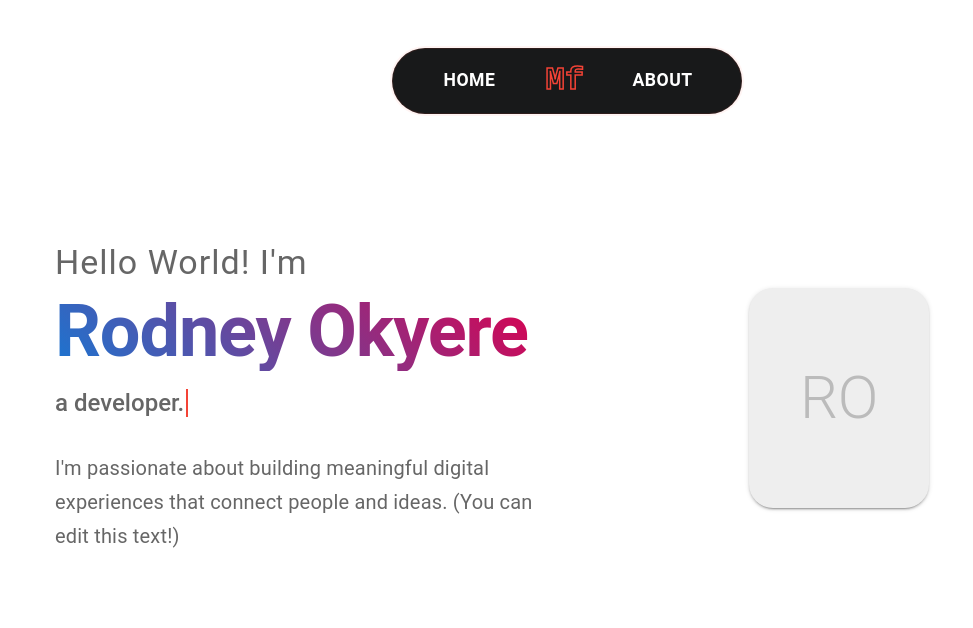
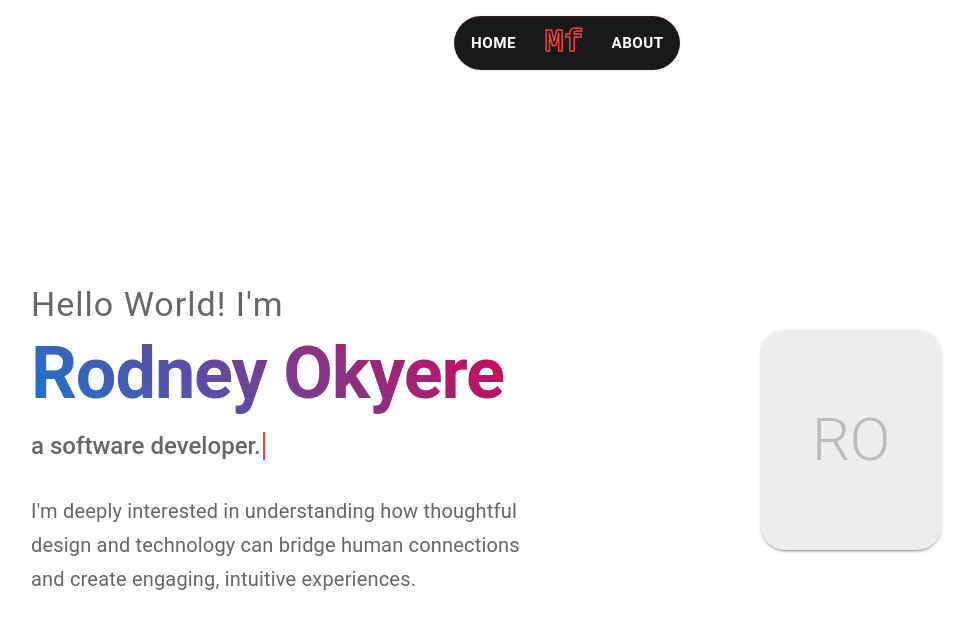
Before and after one commit to prismatiiic/Portfolio, a Next.js app in the folder frontend/: page / in a window 1280 px wide. Shown: the top 628 px of the page, without its empty margins (73-1046 px from the left). Built offline with nearby package versions, Linux system fonts and the light colour scheme.

Commit message:
Working on Projects

```diff
--- a/frontend/src/app/page.tsx
+++ b/frontend/src/app/page.tsx
@@ -1,8 +1,9 @@
 'use client';
 
 import { useState, useEffect } from 'react';
-import { Box, Container, Typography, Paper, useTheme, Avatar, Tab, Tabs } from '@mui/material';
+import { Box, Container, Typography, Paper, useTheme, Avatar, Tab, Tabs, Chip, Button } from '@mui/material';
 import { motion } from 'framer-motion';
+import React, { UIEvent, WheelEvent } from 'react';
 
 function Typewriter({ texts, speed = 80, pause = 1200 }: { texts: string[]; speed?: number; pause?: number }) {
   const [displayed, setDisplayed] = useState('');
@@ -53,6 +54,51 @@ function MfLogoPlaceholder() {
   );
 }
 
+const projects = [
+  {
+    title: 'PAER: Peer-AI Editing Repository',
+    description: "Elevate your cooking skills to the next level! Whether you're new to cooking or a professional, new AI always has something new for you to learn.",
+    tags: ['Onboarding', 'Culinary Education', 'Mobile App'],
+    image: '',
+    link: '#',
+  },
+  {
+    title: 'Music Diary',
+    description: 'A virtual kitchen experience for learning and sharing recipes with friends and family.',
+    tags: ['UX', 'Web App'],
+    image: '',
+    link: '#',
+  },
+  {
+    title: 'DISC.',
+    description: 'A travel platform for seamless booking and trip management.',
+    tags: ['Travel', 'Mobile App'],
+    image: '',
+    link: '#',
+  },
+  {
+    title: 'Project Fellowship',
+    description: 'A project management tool for agile teams.',
+    tags: ['Agile', 'Productivity'],
+    image: '',
+    link: '#',
+  },
+  {
+    title: 'Online Learning Productivity Station',
+    description: 'A collection of my graphic design works.',
+    tags: ['Design', 'Gallery'],
+    image: '',
+    link: '#',
+  },
+  {
+    title: 'Inspecting Dynamics in Discord Communities',
+    description: 'A platform for connecting Echolab alumni and sharing experiences.',
+    tags: ['Community', 'Web App'],
+    image: '',
+    link: '#',
+  },
+];
+
 export default function Home() {
   const theme = useTheme();
   const [tabValue, setTabValue] = useState(0);
@@ -60,11 +106,16 @@ export default function Home() {
   const accentShadow = '0 0 12px 2px rgba(244,67,54,0.15)';
   const tabBg = 'transparent';
   const typewriterTexts = [
-    'a developer.',
-    'a problem solver.',
+    'a software developer.',
+    'an HCI researcher.',
+    'a follower of Jesus Christ.',
+    'a double Hokie.',
+    'an echolab alumni.',
     'a lifelong learner.',
-    'passionate about tech.',
-    'open to new opportunities.'
+    'a manga enthusiast.',
+    'a curator.',
+    'a DJ.',
+    'a gamer.'
   ];
 
   const handleTabChange = (event: React.SyntheticEvent, newValue: number) => {
@@ -72,21 +123,23 @@ export default function Home() {
   };
 
   return (
-    <Container maxWidth="lg" sx={{ minHeight: '100vh', py: 4, display: 'flex', flexDirection: 'column', alignItems: 'center' }}>
+    <Box sx={{ width: '100vw', height: '100vh', overflow: 'hidden' }}>
       {/* Pill-shaped tab navigation at the top */}
+      <Box sx={{ width: '100vw', display: 'flex', justifyContent: 'center', position: 'fixed', top: 0, left: 0, right: 0, zIndex: 10, pt: 2 }}>
         <Paper
           elevation={0}
           sx={{
             borderRadius: 999,
-          px: 2,
-          py: 1,
-          mb: 6,
-          mt: 2,
-          display: 'flex',
+            px: 0.5,
+            py: 0.25,
+            mb: 1,
+            display: 'inline-flex',
             alignItems: 'center',
             background: '#18191a',
             boxShadow: `0 0 0 2px rgba(244,67,54,0.06)`,
             border: `1.5px solid rgba(244,67,54,0.10)`,
+            minWidth: 0,
+            maxWidth: '100vw',
           }}
         >
           <Tabs
@@ -104,12 +157,12 @@ export default function Home() {
               label="Home"
               disableRipple
               sx={{
-              minWidth: 120,
-              px: 4,
-              py: 1.5,
+                minWidth: 70,
+                px: 1.5,
+                py: 0.25,
                 borderRadius: 999,
                 fontWeight: 700,
-              fontSize: '1.1rem',
+                fontSize: '0.95rem',
                 color: '#fff !important',
                 background: tabBg,
                 boxShadow: 'none',
@@ -141,12 +194,12 @@ export default function Home() {
               label="About"
               disableRipple
               sx={{
-              minWidth: 120,
-              px: 4,
-              py: 1.5,
+                minWidth: 70,
+                px: 1.5,
+                py: 0.25,
                 borderRadius: 999,
                 fontWeight: 700,
-              fontSize: '1.1rem',
+                fontSize: '0.95rem',
                 color: '#fff !important',
                 background: tabBg,
                 boxShadow: 'none',
@@ -163,8 +216,20 @@ export default function Home() {
             />
           </Tabs>
         </Paper>
+      </Box>
 
-      {/* Intro section: left-aligned text, right photo placeholder */}
+      {/* Main scrollable area with scroll-snap */}
+      <Box
+        sx={{
+          width: '100vw',
+          height: '100vh',
+          overflowY: 'auto',
+          scrollSnapType: 'y mandatory',
+          scrollBehavior: 'smooth',
+        }}
+      >
+        {/* Slide 1: Intro */}
+        <Box sx={{ width: '100vw', height: '100vh', display: 'flex', alignItems: 'center', justifyContent: 'center', pt: 10, scrollSnapAlign: 'start' }}>
           <Paper
             elevation={0}
             sx={{
@@ -242,8 +307,7 @@ export default function Home() {
                       textAlign: { xs: 'center', md: 'left' },
                     }}
                   >
-                {/* Placeholder for your intro paragraph */}
-                I&apos;m passionate about building meaningful digital experiences that connect people and ideas. (You can edit this text!)
+                    I&apos;m deeply interested in understanding how thoughtful design and technology can bridge human connections and create engaging, intuitive experiences.
                   </Typography>
                 </motion.div>
               </Box>
@@ -254,12 +318,74 @@ export default function Home() {
                   alt="Your photo"
                   sx={{ width: 180, height: 220, borderRadius: 6, bgcolor: '#eee', boxShadow: 2 }}
                 >
-              {/* Placeholder initials or icon */}
                   <Typography variant="h2" sx={{ color: '#bbb' }}>RO</Typography>
                 </Avatar>
               </Box>
             </Box>
           </Paper>
-    </Container>
+        </Box>
+
+        {/* Slide 2: Projects */}
+        <Box sx={{ width: '100vw', height: '100vh', display: 'flex', alignItems: 'center', justifyContent: 'center', pt: 10, bgcolor: 'background.default', scrollSnapAlign: 'start' }}>
+          <Paper
+            elevation={0}
+            sx={{
+              width: '100%',
+              maxWidth: 1400,
+              py: { xs: 4, md: 6 },
+              px: { xs: 1, md: 4 },
+              background: 'transparent',
+              boxShadow: 'none',
+              display: 'flex',
+              flexDirection: 'row',
+              gap: 4,
+              height: { md: '80vh' },
+            }}
+          >
+            {/* Projects Grid */}
+            <Box sx={{ flex: 1, overflowY: 'auto', pl: { md: 4 }, pr: 2, maxHeight: { md: '70vh' } }}>
+              <Typography variant="h3" sx={{ fontWeight: 700, mb: 4 }}>Projects</Typography>
+              <Box sx={{ display: 'grid', gridTemplateColumns: { xs: '1fr', sm: '1fr 1fr' }, gap: 4 }}>
+                {projects.slice(0, 6).map((project, idx) => (
+                  <Paper key={idx} elevation={2} sx={{ borderRadius: 4, p: 3, display: 'flex', flexDirection: 'column', gap: 2, minHeight: 320 }}>
+                    <Box sx={{ display: 'flex', gap: 2, alignItems: 'center', mb: 2 }}>
+                      <Box sx={{ flex: 1 }}>
+                        <Typography variant="h5" sx={{ fontWeight: 600 }}>{project.title}</Typography>
+                        <Box sx={{ display: 'flex', gap: 1, flexWrap: 'wrap', mt: 1 }}>
+                          {project.tags.map((tag, i) => (
+                            <Chip key={i} label={tag} size="small" sx={{ bgcolor: 'rgba(244,67,54,0.08)', color: '#F44336', fontWeight: 500 }} />
+                          ))}
+                        </Box>
+                      </Box>
+                      {/* Project image placeholder */}
+                      <Box sx={{ width: 80, height: 140, bgcolor: '#f5f5f5', borderRadius: 3, display: 'flex', alignItems: 'center', justifyContent: 'center', overflow: 'hidden' }}>
+                        {/* Replace with <img src={project.image} ... /> if you have images */}
+                        <Typography variant="caption" color="text.secondary">Image</Typography>
+                      </Box>
+                    </Box>
+                    <Typography variant="body1" sx={{ color: 'text.secondary', flex: 1 }}>{project.description}</Typography>
+                    <Box sx={{ mt: 2, display: 'flex', justifyContent: 'flex-end' }}>
+                      <Button href={project.link} endIcon={<span>&rarr;</span>} sx={{ color: '#F44336', fontWeight: 600 }}>
+                        View Project
+                      </Button>
+                    </Box>
+                  </Paper>
+                ))}
+              </Box>
+            </Box>
+          </Paper>
+        </Box>
+
+        {/* Slide 3: Skills (placeholder) */}
+        <Box sx={{ width: '100vw', height: '100vh', display: 'flex', alignItems: 'center', justifyContent: 'center', pt: 10, scrollSnapAlign: 'start' }}>
+          <Typography variant="h2">Skills (Coming Soon)</Typography>
+        </Box>
+
+        {/* Slide 4: Contact/Resume (placeholder) */}
+        <Box sx={{ width: '100vw', height: '100vh', display: 'flex', alignItems: 'center', justifyContent: 'center', pt: 10, scrollSnapAlign: 'start' }}>
+          <Typography variant="h2">Contact / Resume (Coming Soon)</Typography>
+        </Box>
+      </Box>
+    </Box>
   );
 }
```
Also changed, not shown: frontend/package.json (+8 -7 lines), 1 other file (tests, documents, lock files or other folders). Lines whose indentation alone changed are shown as unchanged.
